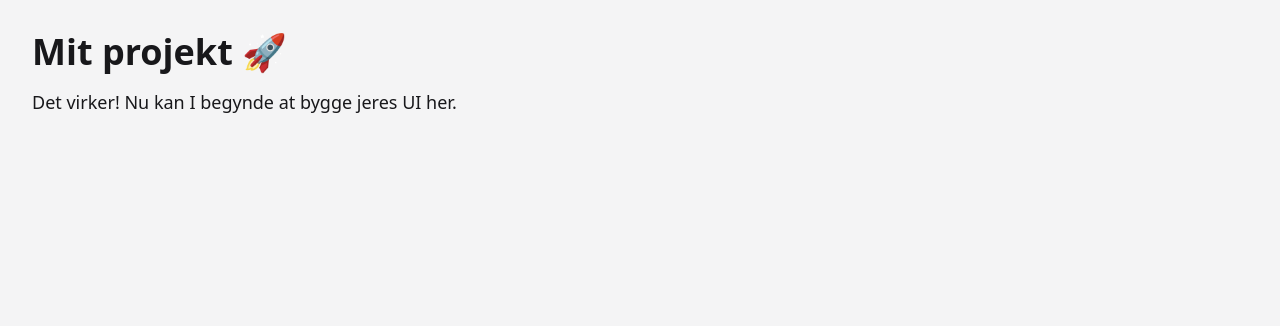
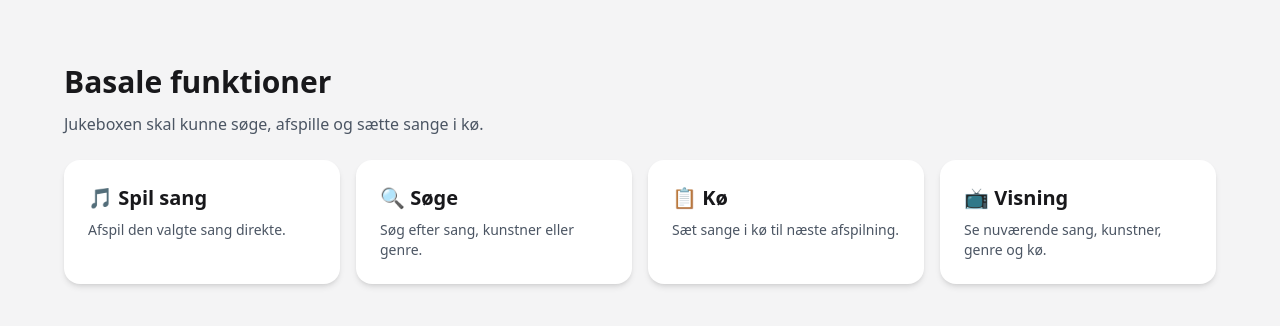
Before and after one commit to ahmad01-git/SemesterProjekt-ITA-F26V, a website: page frontend/index.html in a window 1280 px wide. Drawn offline with nearby package versions, Linux system fonts and the light colour scheme.

Commit message:
Added html

```diff
--- a/frontend/index.html
+++ b/frontend/index.html
@@ -18,8 +18,39 @@
 
 <body class="bg-zinc-100 text-zinc-900 font-sans p-8">
 
-  <h1 class="text-4xl font-bold mb-4">Mit projekt 🚀</h1>
-  <p class="text-lg">Det virker! Nu kan I begynde at bygge jeres UI her.</p>
+  <section class="glass rounded-3xl p-8 mb-8">
+  <h2 class="text-3xl font-bold mb-3">Basale funktioner</h2>
+  <p class="text-gray-600 mb-6">
+    Jukeboxen skal kunne søge, afspille og sætte sange i kø.
+  </p>
+
+  <div class="grid md:grid-cols-4 gap-4">
+
+  <div class="bg-white rounded-2xl p-6 shadow-md hover:shadow-lg transition">
+    <h3 class="text-xl font-bold mb-2">🎵 Spil sang</h3>
+    <p class="text-gray-600 text-sm">Afspil den valgte sang direkte.</p>
+  </div>
+
+  <div class="bg-white rounded-2xl p-6 shadow-md hover:shadow-lg transition">
+    <h3 class="text-xl font-bold mb-2">🔍 Søge</h3>
+    <p class="text-gray-600 text-sm">Søg efter sang, kunstner eller genre.</p>
+  </div>
+
+  <div class="bg-white rounded-2xl p-6 shadow-md hover:shadow-lg transition">
+    <h3 class="text-xl font-bold mb-2">📋 Kø</h3>
+    <p class="text-gray-600 text-sm">Sæt sange i kø til næste afspilning.</p>
+  </div>
+
+  <div class="bg-white rounded-2xl p-6 shadow-md hover:shadow-lg transition">
+    <h3 class="text-xl font-bold mb-2">📺 Visning</h3>
+    <p class="text-gray-600 text-sm">Se nuværende sang, kunstner, genre og kø.</p>
+  </div>
+
+</div>
+
+
+  </div>
+</section>
 
 </body>
 
```
